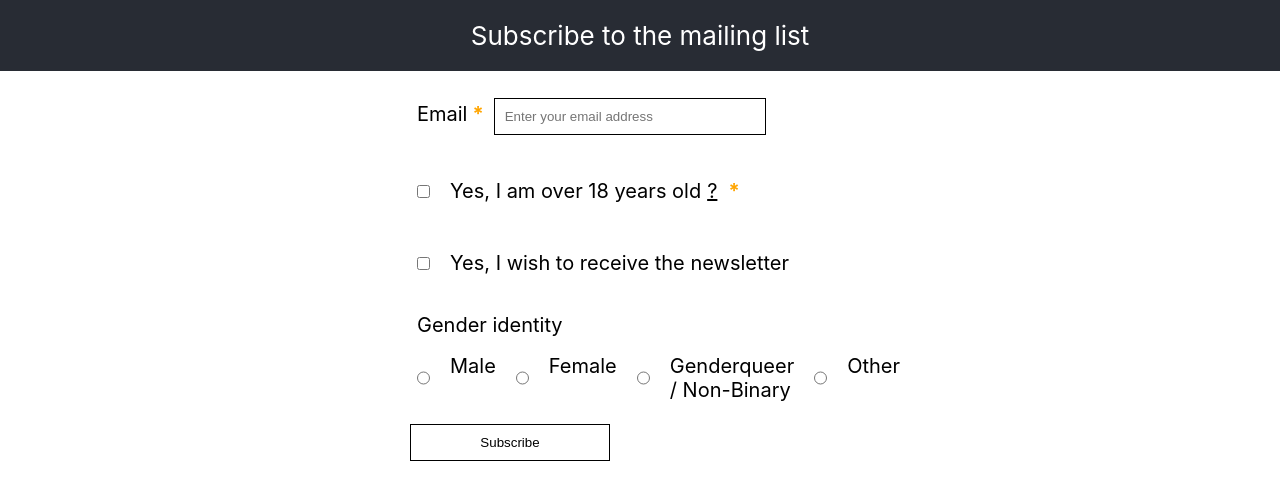
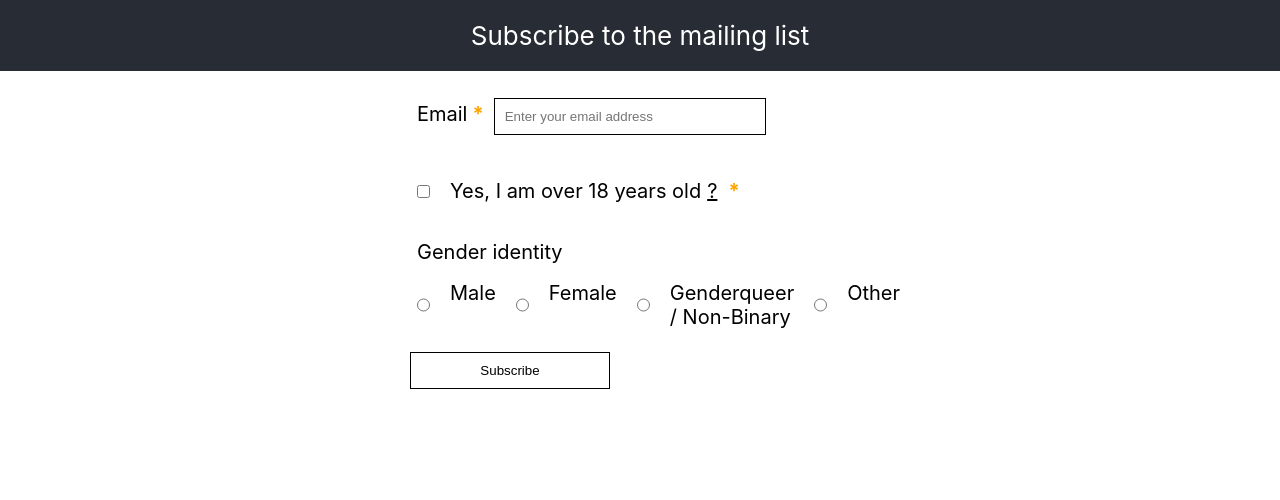
Before and after one commit to augustojsoares/newsletter-form, a React (Create React App) app: page / in a window 1280 px wide. Shown: the top 500 px of the page. Built offline with nearby package versions, Linux system fonts and the light colour scheme.

Commit message:
Added conditional rendering of elements

```diff
--- a/src/App.js
+++ b/src/App.js
@@ -11,6 +11,7 @@ import './styles/App.sass'
 const App = () => {
   const [lang] = useState(getLang())
   const i18n = I18n(lang)
+  window.i18n = i18n
 
   const [formState, updateFormState] = useReducer(reducer, initialState)
   const [formErrorState, updateFormErrorState] = useReducer(reducer, initialErrorState)
@@ -93,6 +94,7 @@ const App = () => {
             toggle={toggleAccordion}
           />
 
+          {i18n.config('showNewsletter') && (
             <CheckboxInput
               name="newsletter"
               handleInputChange={updateFormState}
@@ -100,7 +102,9 @@ const App = () => {
             >
               {i18n.t('newsletterMessage')}
             </CheckboxInput>
+          )}
 
+          {i18n.config('showGender') && (
             <RadioInput
               handleInputChange={updateFormState}
               name="gender"
@@ -114,6 +118,7 @@ const App = () => {
             >
               {i18n.t('genderTitle')}
             </RadioInput>
+          )}
 
           <button type="submit">{i18n.t('subscribeButton')}</button>
         </form>
--- a/src/services/i18n.js
+++ b/src/services/i18n.js
@@ -48,13 +48,13 @@ const TRANSLATIONS = {
 const CONFIGS = {
   'en-US': {
     ageOfConsent: 18,
-    showNewsletter: true,
+    showNewsletter: false,
     showGender: true,
   },
   'de-DE': {
     ageOfConsent: 16,
     showNewsletter: true,
-    showGender: true,
+    showGender: false,
   },
 }
 
```
Lines whose indentation alone changed are shown as unchanged.
